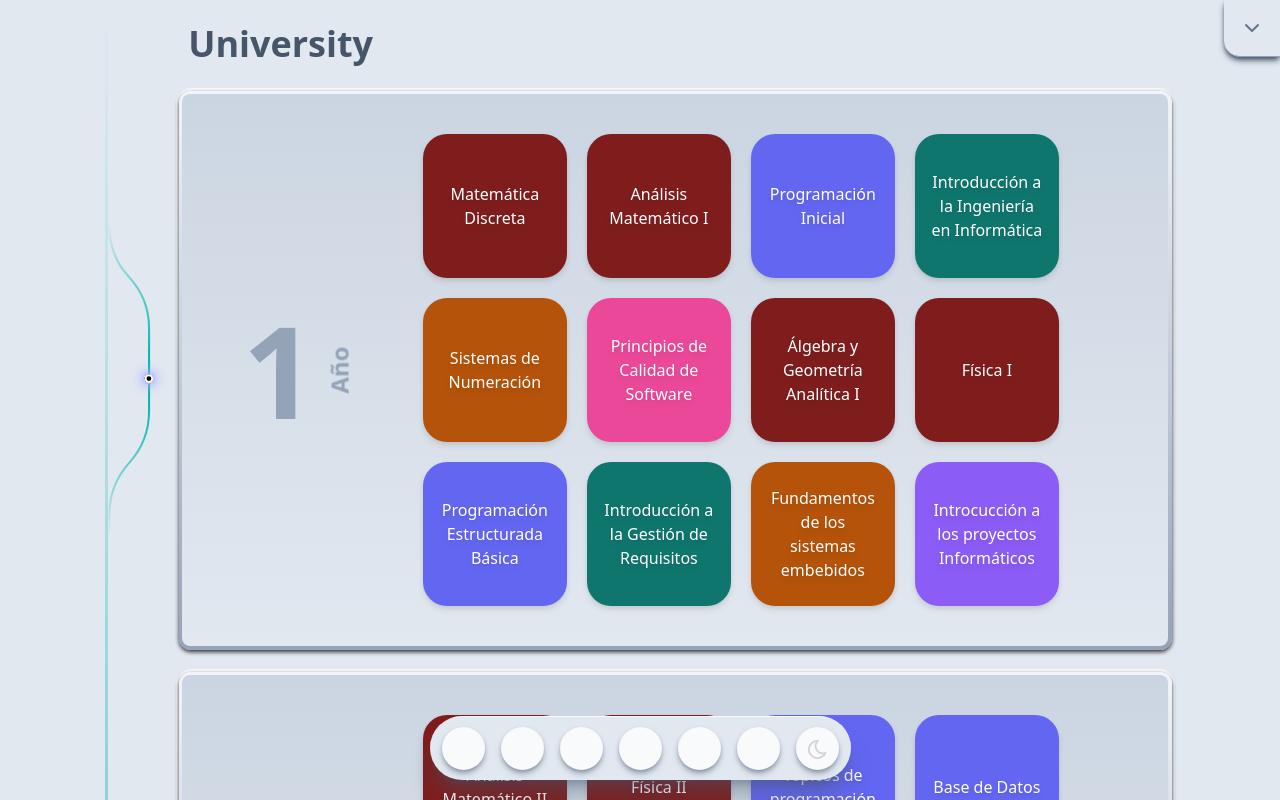
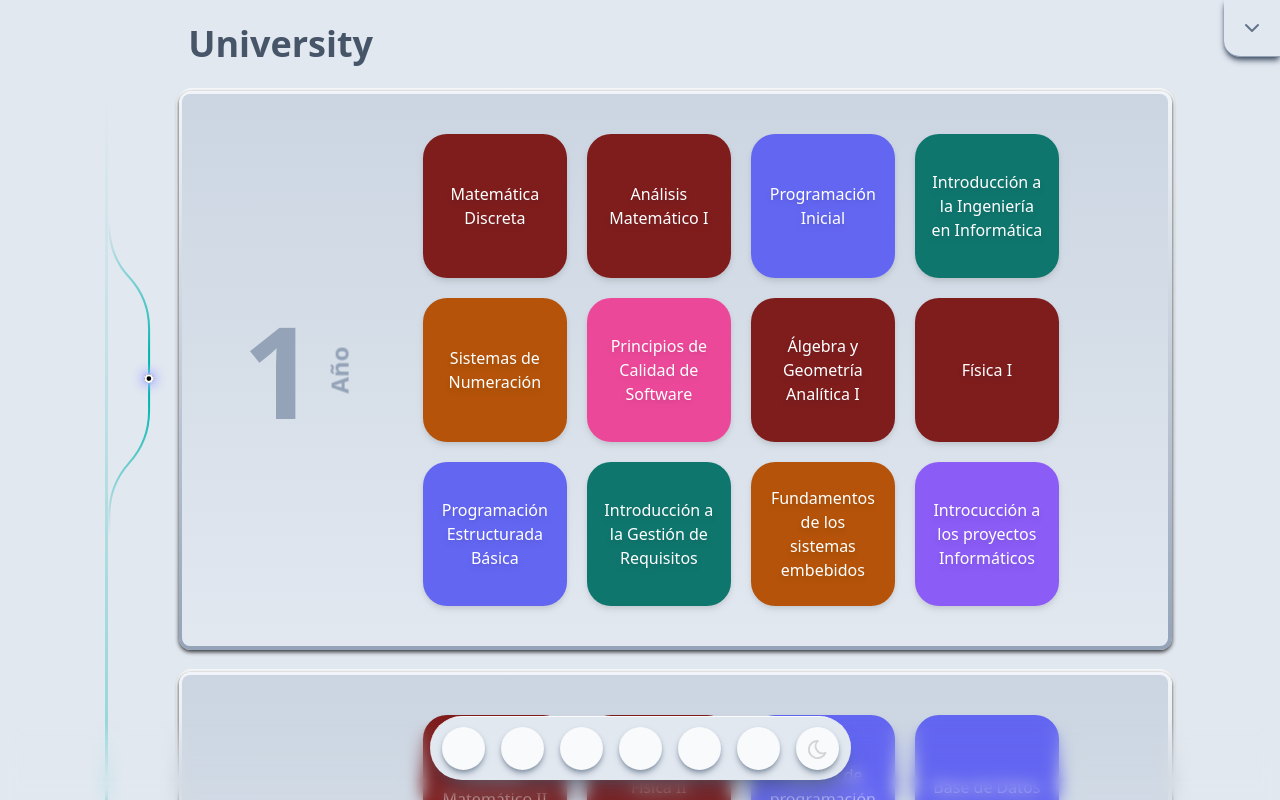
Before and after one commit to MatiasCorpu/portfolio, a React (Vite) app: page /university in a window 1280 px wide. Shown: the top 800 px of the page. Built offline with nearby package versions, Linux system fonts and the light colour scheme.

Commit message:
update project

```diff
--- /dev/null
+++ b/src/components/ui/Blur-gradient.jsx
@@ -0,0 +1,10 @@
+import { div } from "framer-motion/client";
+import React from "react";
+
+function BlurGradient({ className }) {
+  return (
+    <div className={`w-full h-[clamp(80px,10vh,200px)] fixed bottom-0 pointer-events-none mask-gradient backdrop-blur-[8px] ${className}`}></div>
+  );
+}
+
+export default BlurGradient;
--- a/src/components/ui/Button-animated-modal.jsx
+++ b/src/components/ui/Button-animated-modal.jsx
@@ -14,7 +14,7 @@ import { IconExternalLink } from '@tabler/icons-react';
 export function ButtonAnimatedModal({ id, title, description, href, status, type }) {
 
   const typeColor = {
-    "Ciencias Básicas": "bg-red-900", //
+    "Ciencias Básicas": "bg-red-900",
     "Programación": "bg-indigo-500",
     "Infraestructura": "bg-amber-700",
     "Desarrollo de SW": "bg-teal-700",
@@ -22,7 +22,6 @@ export function ButtonAnimatedModal({ id, title, description, href, status, type
     "Gestión y Complementarias": "bg-violet-500",
     "Transversal": "bg-lime-700",
   };
-
 
   return (
     <Modal>
--- a/src/index.css
+++ b/src/index.css
@@ -24,4 +24,9 @@
           transform: translateX(0) scaleX(1);
         }
       }
+
+      .mask-gradient {
+        mask-image: linear-gradient(to top, rgb(0, 0, 0) 25%, transparent);
+        -webkit-mask-image: linear-gradient(to top, rgb(0, 0, 0) 25%, transparent);
+      }
   }
--- a/src/pages/Projects.jsx
+++ b/src/pages/Projects.jsx
@@ -1,8 +1,10 @@
 import React from "react";
 import CardProject from "../components/ui/Card-project";
+import BlurGradient from "../components/ui/Blur-gradient";
 
 function Projects({ items }) {
   return (
+    <>
       <div className="w-10/12 webkit-scrollbar-thumb-red-500 webkit-scrollbar-track-red-500">
         <div className="grid grid-cols-2 grid-rows-1 w-full pr-2 mt-2 mb-28">
 
@@ -76,7 +78,10 @@ function Projects({ items }) {
           </div>
 
         </div>
+
       </div>
+      <BlurGradient />
+    </>
   );
 }
 
--- a/src/pages/University.jsx
+++ b/src/pages/University.jsx
@@ -3,8 +3,7 @@ import { ButtonAnimatedModal } from "../components/ui/Button-animated-modal";
 import Card3d from "../components/ui/Card-3d";
 import ExpandableContainer from "../components/ui/ExpandableContainer";
 import Card from "../components/ui/Card";
-
-import { IconSchool } from "@tabler/icons-react";
+import BlurGradient from "../components/ui/Blur-gradient";
 
 function University({ items }) {
 
@@ -17,9 +16,11 @@ function University({ items }) {
   }, {});
 
   return (
+    <>
       <div className="w-full h-full flex justify-center">
+
         <div className="flex items-center flex-col">
-        <span className="w-[3px] ml-auto flex h-full bg-gradient-to-b from-transparent via-[#2AC0BB] to-transparent"></span>
+          <span className="w-[3px] ml-auto flex h-[95%] items-center m-auto bg-gradient-to-b from-transparent via-[#2AC0BB] to-transparent"></span>
         </div>
 
         <div className="flex w-10/12 flex-col justify-center gap-4 mb-28 mt">
@@ -85,6 +86,8 @@ function University({ items }) {
         </ExpandableContainer>
 
       </div>
+      <BlurGradient />
+    </>
   );
 };
 
```
Lines whose indentation alone changed are shown as unchanged.
